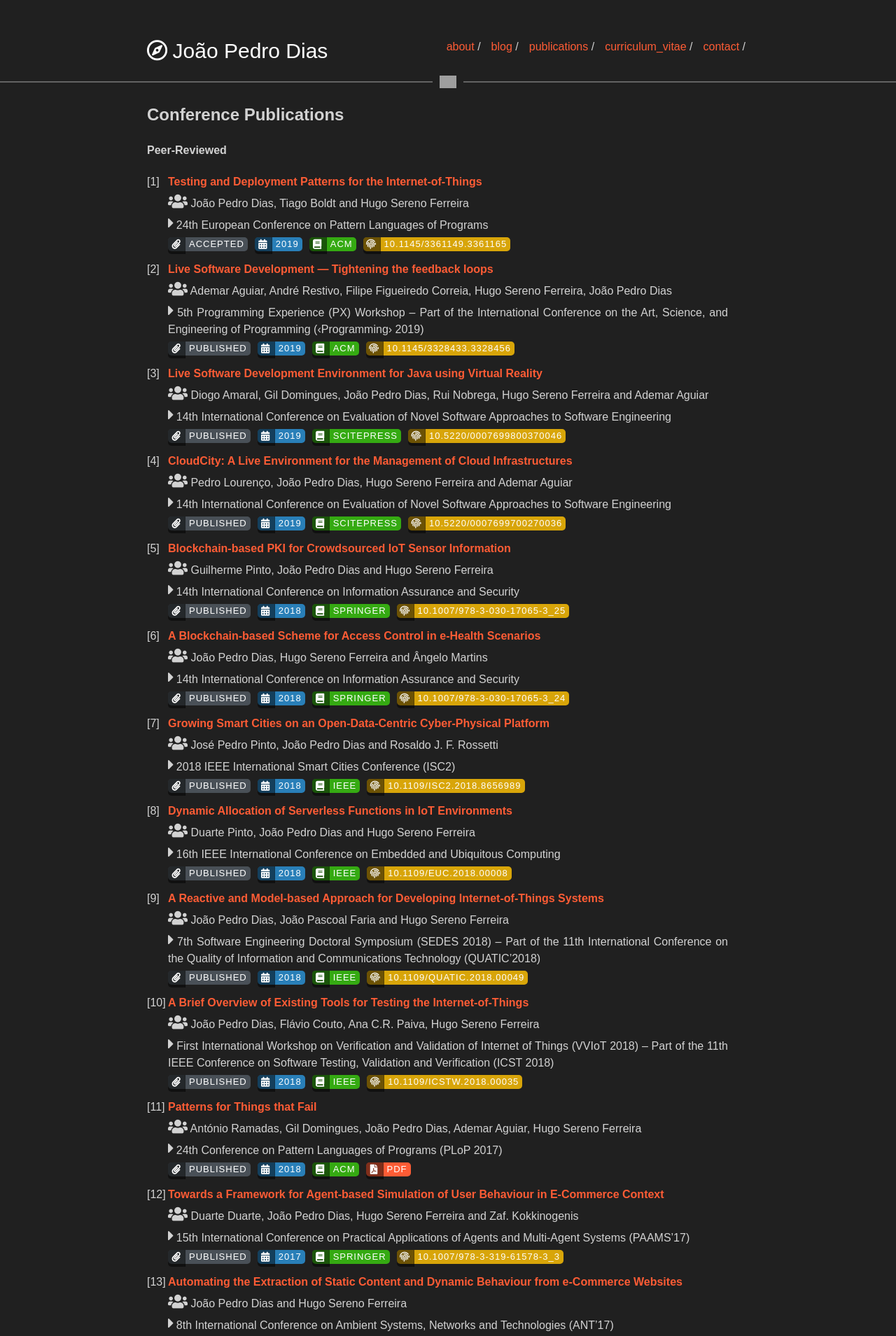
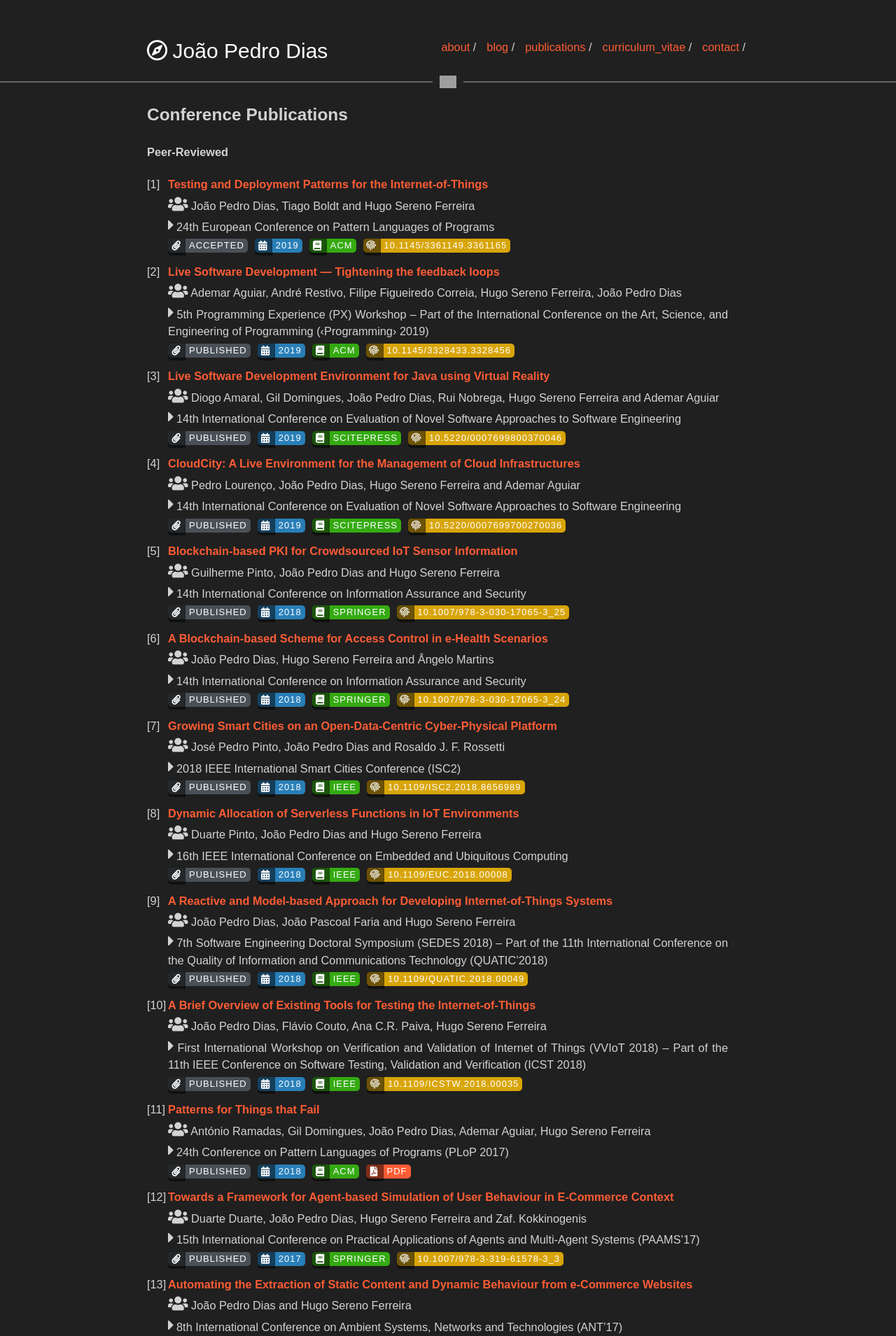
Before and after one commit to jpdias/jpdias.github.io, a Jekyll site: the page built from publications.md, in a window 1280 px wide. Shown: the top 1909 px of the page at 70% size. Built offline with Jekyll 4.4.1, drawn with Linux system fonts in a browser that asks for light colours; nearby versions of some CDN libraries; some web fonts are replaced; grey boxes are pictures that could not be loaded.

Commit message:
Update _style.scss

```diff
--- a/_sass/_style.scss
+++ b/_sass/_style.scss
@@ -15,7 +15,7 @@ body {
   margin: 0;
   font-family: "Rosario", sans-serif;
   color: rgba(255, 255, 255, 0.8);
-  font-size: 16px;
+  font-size: 1.02em;
   line-height: 1.5;
   height: 100%;
   background-color: rgb(32, 32, 32);
```
